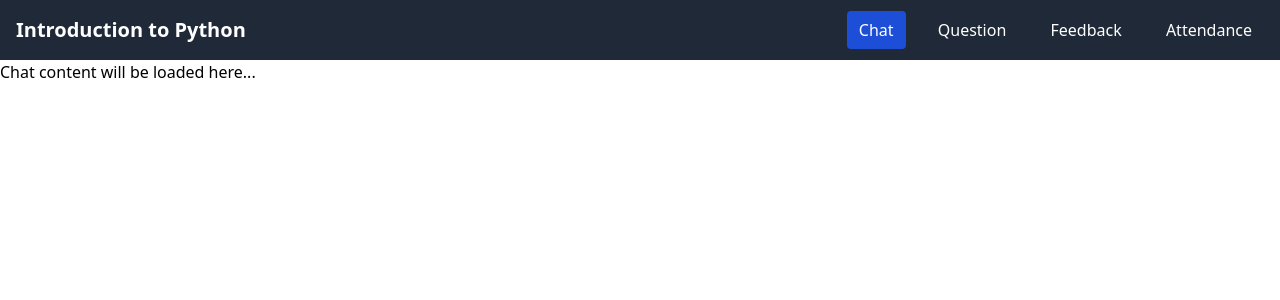
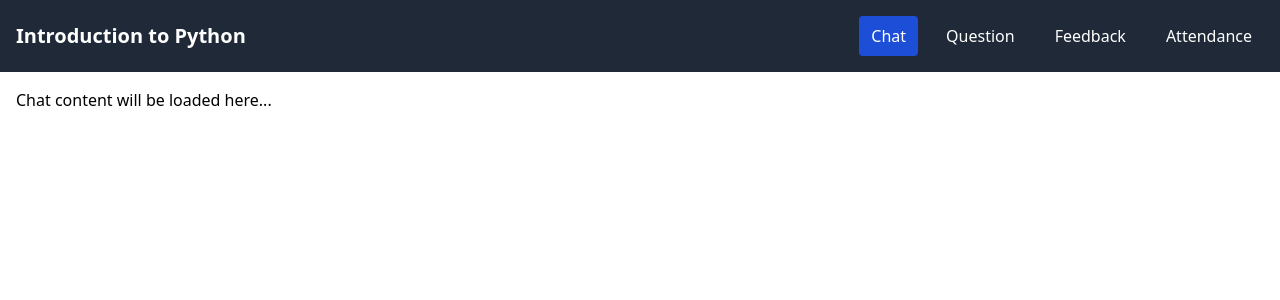
Before and after one commit to edouard2000/TigerEngage, a Flask app: page /class_dashboard/1 in a window 1280 px wide. Shown: the top 300 px of the page. Run offline with Flask 3, Linux system fonts and the light colour scheme.

Commit message:
Finalized the class dashboard for responsiveness

```diff
--- a/static/css/output.css
+++ b/static/css/output.css
@@ -582,6 +582,18 @@ video {
   position: static;
 }
 
+.absolute {
+  position: absolute;
+}
+
+.right-4 {
+  right: 1rem;
+}
+
+.top-4 {
+  top: 1rem;
+}
+
 .mx-auto {
   margin-left: auto;
   margin-right: auto;
@@ -655,6 +667,10 @@ video {
   display: flex;
 }
 
+.hidden {
+  display: none;
+}
+
 .h-12 {
   height: 3rem;
 }
@@ -681,6 +697,10 @@ video {
 
 .w-full {
   width: 100%;
+}
+
+.w-1\/2 {
+  width: 50%;
 }
 
 .min-w-0 {
@@ -717,6 +737,10 @@ video {
 
 .flex-grow {
   flex-grow: 1;
+}
+
+.resize {
+  resize: both;
 }
 
 .flex-col {
@@ -921,12 +945,26 @@ video {
   padding-right: 0.75rem;
 }
 
+.px-2 {
+  padding-left: 0.5rem;
+  padding-right: 0.5rem;
+}
+
+.py-1 {
+  padding-top: 0.25rem;
+  padding-bottom: 0.25rem;
+}
+
 .pb-8 {
   padding-bottom: 2rem;
 }
 
 .pt-6 {
   padding-top: 1.5rem;
+}
+
+.text-left {
+  text-align: left;
 }
 
 .text-center {
@@ -1122,6 +1160,11 @@ main {
   background-color: rgb(29 78 216 / var(--tw-bg-opacity));
 }
 
+.hover\:bg-blue-800:hover {
+  --tw-bg-opacity: 1;
+  background-color: rgb(30 64 175 / var(--tw-bg-opacity));
+}
+
 .hover\:text-sky-900:hover {
   --tw-text-opacity: 1;
   color: rgb(12 74 110 / var(--tw-text-opacity));
@@ -1204,12 +1247,36 @@ main {
     margin-bottom: 0px;
   }
 
+  .md\:mt-0 {
+    margin-top: 0px;
+  }
+
+  .md\:block {
+    display: block;
+  }
+
+  .md\:inline-block {
+    display: inline-block;
+  }
+
+  .md\:flex {
+    display: flex;
+  }
+
   .md\:grid {
     display: grid;
   }
 
+  .md\:hidden {
+    display: none;
+  }
+
   .md\:w-1\/4 {
     width: 25%;
+  }
+
+  .md\:w-auto {
+    width: auto;
   }
 
   .md\:flex-1 {
@@ -1224,8 +1291,26 @@ main {
     flex-wrap: nowrap;
   }
 
+  .md\:items-center {
+    align-items: center;
+  }
+
+  .md\:justify-end {
+    justify-content: flex-end;
+  }
+
   .md\:gap-4 {
     gap: 1rem;
+  }
+
+  .md\:space-x-4 > :not([hidden]) ~ :not([hidden]) {
+    --tw-space-x-reverse: 0;
+    margin-right: calc(1rem * var(--tw-space-x-reverse));
+    margin-left: calc(1rem * calc(1 - var(--tw-space-x-reverse)));
+  }
+
+  .md\:text-center {
+    text-align: center;
   }
 }
 
--- a/templates/class-dashboard.html
+++ b/templates/class-dashboard.html
@@ -10,24 +10,59 @@
     />
   </head>
   <body>
-    <nav class="bg-gray-800 text-white p-4 flex justify-between items-center">
+    <nav
+      class="bg-gray-800 text-white p-4 flex flex-wrap justify-between items-center"
+    >
       <span class="text-xl font-bold">{{ class_name }}</span>
-      <div class="space-x-4">
-        <a href="#" class="nav-item bg-blue-700 px-3 py-2 rounded">Chat</a>
-        <a href="#" class="nav-item hover:bg-blue-700 px-3 py-2 rounded"
+      <button id="menu-btn" class="md:hidden px-2 py-1 text-xl">&#9776;</button>
+      <div
+        id="menu"
+        class="hidden md:flex md:space-x-4 md:items-center md:justify-end mt-4 md:mt-0 w-full md:w-auto"
+      >
+        <a
+          href="#"
+          class="nav-item bg-blue-700 hover:bg-blue-800 text-white px-3 py-2 rounded block text-left md:text-center md:inline-block w-1/2"
+          >Chat</a
+        >
+        <a
+          href="#"
+          class="nav-item bg-gray-800 hover:bg-blue-800 text-white px-3 py-2 rounded block text-left md:text-center md:inline-block w-1/2"
           >Question</a
         >
-        <a href="#" class="nav-item hover:bg-blue-700 px-3 py-2 rounded"
+        <a
+          href="#"
+          class="nav-item bg-gray-800 hover:bg-blue-800 text-white px-3 py-2 rounded block text-left md:text-center md:inline-block w-1/2"
           >Feedback</a
         >
-        <a href="#" class="nav-item hover:bg-blue-700 px-3 py-2 rounded"
+        <a
+          href="#"
+          class="nav-item bg-gray-800 hover:bg-blue-800 text-white px-3 py-2 rounded block text-left md:text-center md:inline-block w-1/2"
           >Attendance</a
         >
       </div>
     </nav>
-    <div id="content-area">
+    <div id="content-area" class="p-4">
       <p>Chat content will be loaded here...</p>
     </div>
+
+    <script>
+      document
+        .getElementById("menu-btn")
+        .addEventListener("click", function () {
+          var menu = document.getElementById("menu");
+          menu.classList.toggle("hidden");
+          menu.classList.toggle("flex");
+          menu.classList.toggle("flex-col");
+        });
+      window.addEventListener("resize", function () {
+        var menu = document.getElementById("menu");
+        if (window.innerWidth >= 768) {
+          menu.classList.add("hidden");
+          menu.classList.remove("flex");
+          menu.classList.remove("flex-col");
+        }
+      });
+    </script>
 
     <script src="{{ url_for('static', filename='js/homepage.js') }}"></script>
   </body>
```
